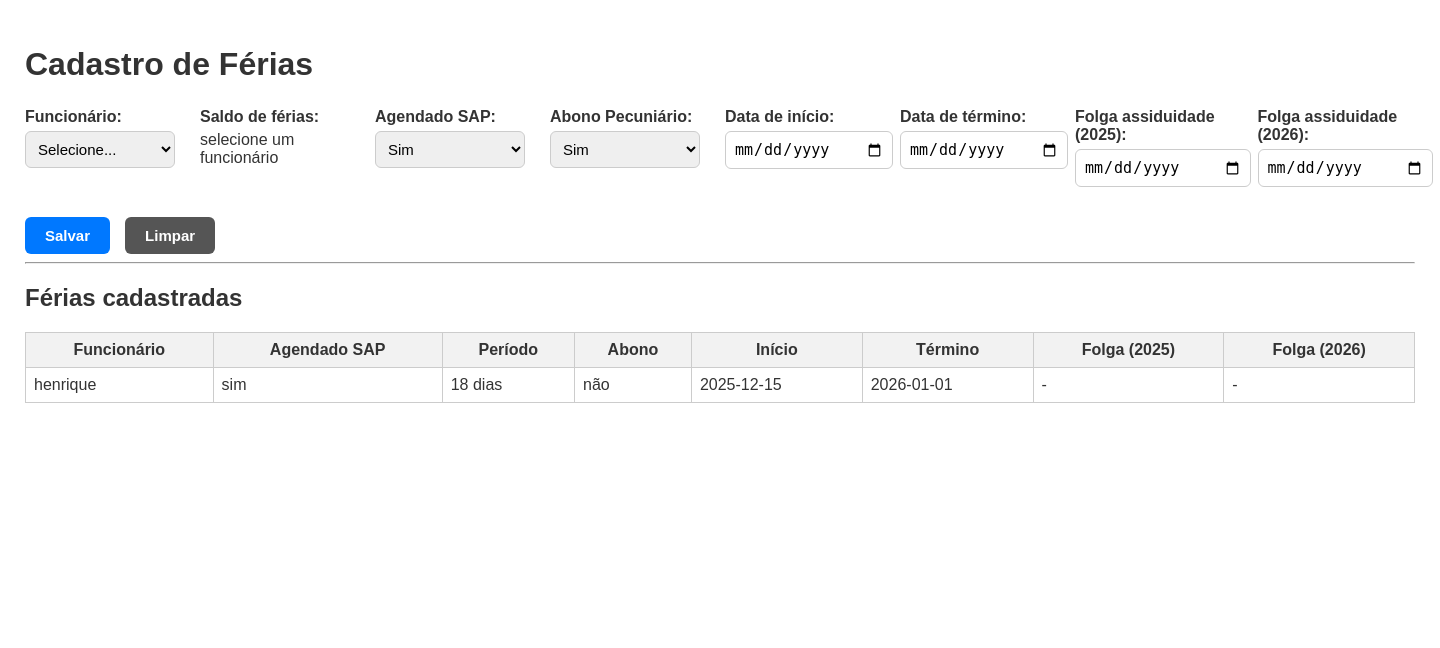
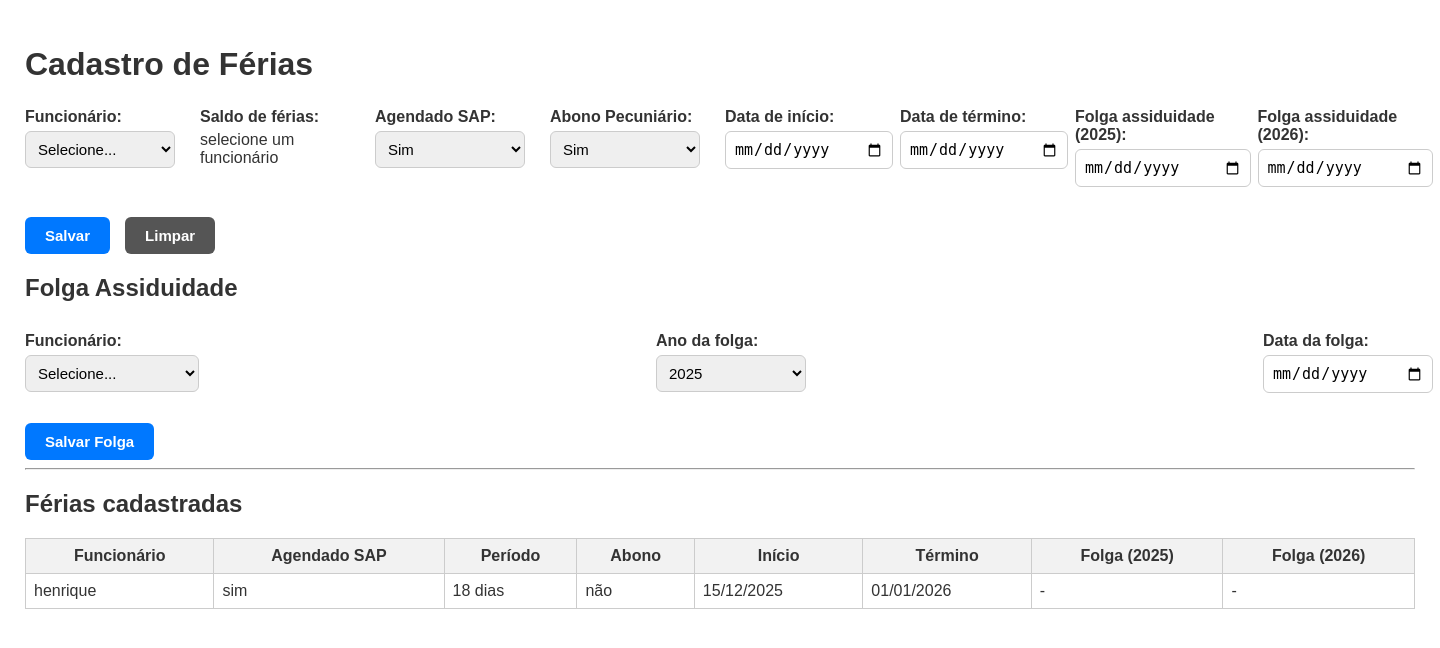
Before and after one commit to Pontessxx/Sistema-Ferias-FLASK, a Flask app: page / in a window 1440 px wide. Shown: the part 55-703 px from the top of the page. Run offline with Flask 3, Linux system fonts and the light colour scheme; data comes from the database, SQL or seed files in the repository; both versions use the stored data as it was after the commit; data that the repository does not hold is empty.

Commit message:
ajuste de tabelas e folga assiduidade

```diff
--- a/database.py
+++ b/database.py
@@ -39,6 +39,19 @@ def create_database():
             FOREIGN KEY (funcionario_id) REFERENCES funcionarios(id)
         );
     """)
+    # ----------------------------
+    # Tabela de Folga Assiduidade (nova)
+    # ----------------------------
+    cursor.execute("""
+        CREATE TABLE IF NOT EXISTS folga_assiduidade (
+            id INTEGER PRIMARY KEY AUTOINCREMENT,
+            funcionario_id INTEGER NOT NULL,
+            ano INTEGER NOT NULL,
+            data_folga TEXT NOT NULL,
+            FOREIGN KEY (funcionario_id) REFERENCES funcionarios(id)
+        );
+    """)
+
 
     conn.commit()
     conn.close()
--- a/routes/ferias_routes.py
+++ b/routes/ferias_routes.py
@@ -12,18 +12,23 @@ from datetime import datetime
 
 ferias_bp = Blueprint("ferias", __name__)
 
+
+# =======================================
+# PÁGINA INICIAL
+# =======================================
 @ferias_bp.route("/")
 def pagina_inicial():
+    ano_atual = datetime.now().year
+    ano_proximo = ano_atual + 1
+
     funcionarios = listar_funcionarios()
-    ferias = listar_ferias()
+    ferias = listar_ferias(ano_atual, ano_proximo)
 
+    # Montar lista com saldo de férias
     funcionarios_saldo = []
     for f in funcionarios:
         saldo = 30 - total_dias_ferias(f[0])
         funcionarios_saldo.append((f[0], f[1], saldo))
-
-    ano_atual = datetime.now().year
-    ano_proximo = ano_atual + 1
 
     return render_template(
         "index.html",
@@ -34,6 +39,9 @@ def pagina_inicial():
     )
 
 
+# =======================================
+# ADICIONAR FÉRIAS
+# =======================================
 @ferias_bp.route("/adicionar-ferias", methods=["POST"])
 def route_adicionar_ferias():
     funcionario_id = request.form.get("funcionario_id")
@@ -42,6 +50,7 @@ def route_adicionar_ferias():
     inicio = request.form.get("inicio")
     fim = request.form.get("fim")
 
+    # Converter datas
     data_i = datetime.strptime(inicio, "%Y-%m-%d")
     data_f = datetime.strptime(fim, "%Y-%m-%d")
     dias_novos = (data_f - data_i).days + 1
@@ -54,6 +63,7 @@ def route_adicionar_ferias():
     if dias_ja + dias_novos > 30:
         return f"Erro: funcionário já tirou {dias_ja} dias. Somando {dias_novos}, ultrapassa 30."
 
+    # Checar sobreposição
     if existe_sobreposicao(funcionario_id, inicio, fim):
         return "Erro: já existe férias cadastrada que se sobrepõe a este período."
 
@@ -75,6 +85,9 @@ def route_adicionar_ferias():
     return redirect(url_for("ferias.pagina_inicial"))
 
 
+# =======================================
+# ATUALIZAR FÉRIAS
+# =======================================
 @ferias_bp.route("/atualizar-ferias/<int:ferias_id>", methods=["POST"])
 def route_atualizar_ferias(ferias_id):
     funcionario_id = request.form.get("funcionario_id")
@@ -87,6 +100,7 @@ def route_atualizar_ferias(ferias_id):
     data_f = datetime.strptime(fim, "%Y-%m-%d")
     dias_novos = (data_f - data_i).days + 1
 
+    # Checar sobreposição ignorando esta própria linha
     if existe_sobreposicao(funcionario_id, inicio, fim, ignorar_ferias_id=ferias_id):
         return "Erro: já existe férias cadastrada que se sobrepõe a este período."
 
@@ -108,6 +122,9 @@ def route_atualizar_ferias(ferias_id):
     return redirect(url_for("ferias.pagina_inicial"))
 
 
+# =======================================
+# DELETAR FÉRIAS
+# =======================================
 @ferias_bp.route("/deletar-ferias/<int:ferias_id>")
 def route_deletar_ferias(ferias_id):
     deletar_ferias(ferias_id)
--- a/templates/index.html
+++ b/templates/index.html
@@ -2,6 +2,7 @@
 {% block content %}
 
 <h1>Cadastro de Férias</h1>
+
 <form action="/adicionar-ferias" method="POST" class="form-section" id="formFerias">
 
     <input type="hidden" id="ferias_id" name="ferias_id">
@@ -18,7 +19,7 @@
 
     <div class="form-group">
         <label id="label_saldo">Saldo de férias:</label>
-        <span id="span_saldo"> selecione um funcionário</span>
+        <span id="span_saldo">selecione um funcionário</span>
     </div>
 
     <div class="form-group">
@@ -31,7 +32,7 @@
 
     <div class="form-group">
         <label>Abono Pecuniário:</label>
-        <select name="abono_peculiario" id="abono_peculiario">
+        <select name="abono_pecuniario" id="abono_pecuniario">
             <option value="sim">Sim</option>
             <option value="não">Não</option>
         </select>
@@ -65,6 +66,39 @@
 </div>
 
 
+<h2>Folga Assiduidade</h2>
+
+<form action="/adicionar-folga" method="POST" id="formFolga" class="form-section">
+
+    <div class="form-group">
+        <label>Funcionário:</label>
+        <select name="funcionario_folga_id" required>
+            <option value="">Selecione...</option>
+            {% for f in funcionarios %}
+                <option value="{{ f[0] }}">{{ f[1] }}</option>
+            {% endfor %}
+        </select>
+    </div>
+
+    <div class="form-group">
+        <label>Ano da folga:</label>
+        <select name="ano" required>
+            <option value="{{ ano_atual }}">{{ ano_atual }}</option>
+            <option value="{{ ano_proximo }}">{{ ano_proximo }}</option>
+        </select>
+    </div>
+
+    <div class="form-group">
+        <label>Data da folga:</label>
+        <input type="date" name="data_folga" required>
+    </div>
+
+</form>
+
+<div class="form-buttons">
+    <button type="submit" form="formFolga" class="btn">Salvar Folga</button>
+</div>
+
 <hr>
 
 <h2>Férias cadastradas</h2>
@@ -83,13 +117,18 @@
 
     {% for f in ferias %}
     <tr class="clickable-row"
-        onclick="carregarFerias('{{ f[0] }}','{{ f[1] }}','{{ f[3] }}','{{ f[4] }}',
-                                 '{{ f[5] }}','{{ f[6] }}','{{ f[7] }}','{{ f[8] }}','{{ f[9] }}')">
+        onclick="carregarFerias(
+            '{{ f[0] }}','{{ f[1] }}','{{ f[3] }}','{{ f[4] }}','{{ f[5] }}',
+            '{{ f[10] }}','{{ f[11] }}','{{ f[12] }}','{{ f[13] }}'
+        )">
+
 
         <td>{{ f[2] }}</td>
         <td>{{ f[3] }}</td>
         <td>{{ f[4] }} dias</td>
         <td>{{ f[5] }}</td>
+
+        <!-- datas em formato BR -->
         <td>{{ f[6] }}</td>
         <td>{{ f[7] }}</td>
         <td>{{ f[8] or '-' }}</td>
@@ -99,30 +138,32 @@
 </table>
 
 <script>
-function carregarFerias(id, funcionarioId, sap, dias, abono, inicio, fim, folgaAnt, folgaAno) {
+
+function carregarFerias(id, funcionarioId, sap, dias, abono, inicioISO, fimISO, folgaAntISO, folgaAnoISO) {
 
     document.getElementById("ferias_id").value = id;
     document.getElementById("funcionario_id").value = funcionarioId;
 
     let saldo = document.querySelector(`option[value="${funcionarioId}"]`).dataset.saldo;
-    document.getElementById("span_saldo").innerText =
-        saldo + " dias restantes";
+    document.getElementById("span_saldo").innerText = saldo + " dias restantes";
 
     document.getElementById("agendado_sap").value = sap;
-    document.getElementById("abono_peculiario").value = abono;
-    document.getElementById("inicio").value = inicio;
-    document.getElementById("fim").value = fim;
-    document.getElementById("folga_ano_anterior").value = folgaAnt;
-    document.getElementById("folga_ano").value = folgaAno;
+    document.getElementById("abono_pecuniario").value = abono;
+
+    // preencher INPUTS com datas ISO
+    document.getElementById("inicio").value = inicioISO;
+    document.getElementById("fim").value = fimISO;
+    document.getElementById("folga_ano_anterior").value = folgaAntISO;
+    document.getElementById("folga_ano").value = folgaAnoISO;
 
     document.getElementById("formFerias").action = "/atualizar-ferias/" + id;
     document.getElementById("btnSubmit").innerText = "Atualizar Férias";
 }
 
+
 document.getElementById("funcionario_id").addEventListener("change", function() {
     let saldo = this.options[this.selectedIndex].dataset.saldo || "";
-    document.getElementById("span_saldo").innerText =
-        saldo + " dias restantes";
+    document.getElementById("span_saldo").innerText = saldo + " dias restantes";
 });
 
 function limparFormulario() {
@@ -133,7 +174,7 @@ function limparFormulario() {
     document.getElementById("span_saldo").innerText = "selecione um funcionário";
 
     document.getElementById("agendado_sap").value = "não";
-    document.getElementById("abono_peculiario").value = "não";
+    document.getElementById("abono_pecuniario").value = "não";
     document.getElementById("inicio").value = "";
     document.getElementById("fim").value = "";
     document.getElementById("folga_ano_anterior").value = "";
@@ -141,7 +182,9 @@ function limparFormulario() {
 
     document.getElementById("btnSubmit").innerText = "Salvar";
 }
+
 document.getElementById("inicio").addEventListener("change", function () {
+
     let saldo = parseInt(document.querySelector("#span_saldo").innerText);
     if (!saldo || saldo <= 0) return;
 
```
Also changed, not shown: services/ferias_service.py (+76 -29 lines), escala.db.
